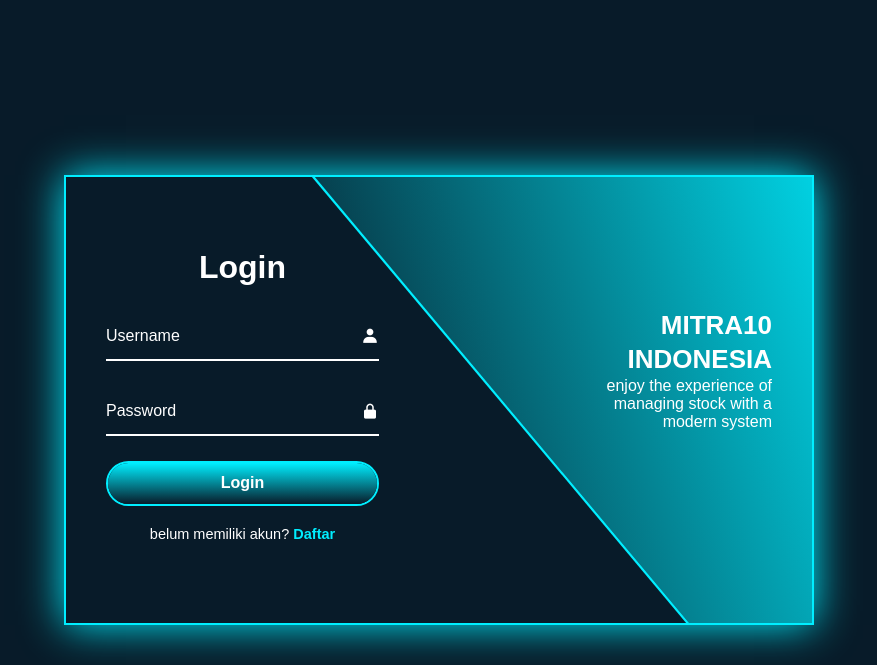
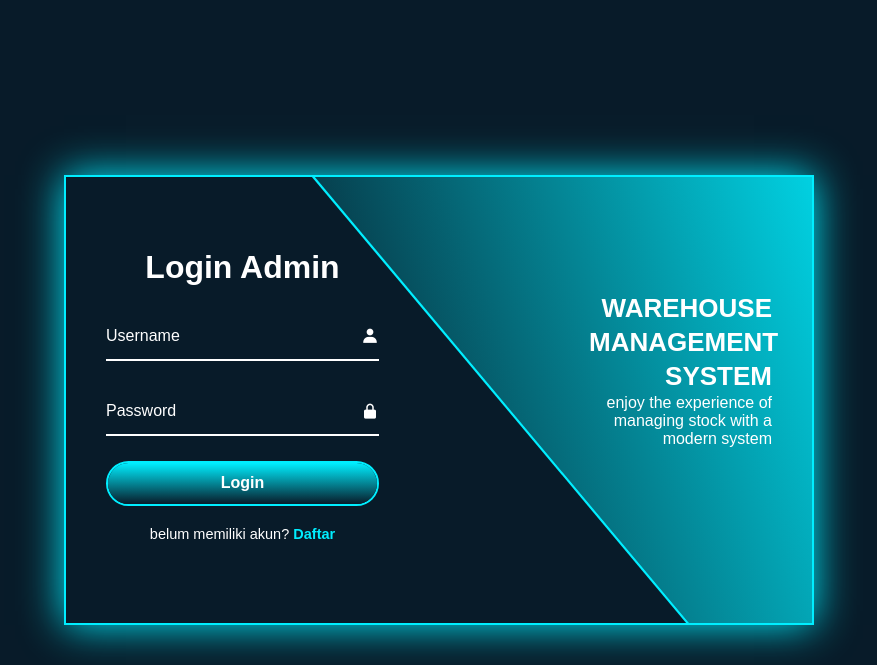
Before and after one commit to muhamadbachtiar-pixel/appkasir-drstrange, a PHP site: page /login/login.php in a window 1280 px wide. Shown: the top 665 px of the page, without its empty margins (201-1078 px from the left). Run offline with PHP 8.4, Linux system fonts and the light colour scheme; some web fonts are replaced.

Commit message:
login php

```diff
--- a/login/login.php
+++ b/login/login.php
@@ -1,6 +1,3 @@
-<!-- <?php
-    // include 'library/koneksi.php';
-    ?> -->
     <!DOCTYPE html>
     <html lang="en">
 
@@ -11,7 +8,6 @@
         <title>M10 - WMS</title>
         <link rel="stylesheet" href="../asset/css/style.css">
         <link href='https://unpkg.com/boxicons@2.1.4/css/boxicons.min.css' rel='stylesheet'>
-        <!-- <link href='asset/css/bootstrap.css' rel='stylesheet'> -->
     </head>
 
     <body>
@@ -21,7 +17,7 @@
             <span class="bg-animate2"></span>
 
             <div class="form-box login">
-                <h2 class="animation" style="--i:0; --j:17;">Login</h2>
+                <h2 class="animation" style="--i:0; --j:17;">Login Admin</h2>
                 <form action="#" method="POST">
                     <div class="input-box animation" style="--i:1; --j:18;">
                         <input type="username" name="username" required>
@@ -38,26 +34,9 @@
                         <p>belum memiliki akun? <a href="#" class="register-link">Daftar</a></p>
                     </div>
                 </form>
-
-                <?php
-                    // if (isset($_POST['btn'])) {
-                    //     $user = $_POST['username'];
-                    //     $pass = md5($_POST['password']);
-                    //     $result = mysqli_query($con, "SELECT*FROM tb_user WHERE username='$user' AND password ='$pass'");
-                    //     $row = mysqli_num_rows($result);
-                    //     $raql = mysqli_fetch_assoc($result);
-
-                    //     if ($row == 1) {
-                    //     // $_SESSION['username']=$result['email'];
-                    //         Echo "ber<script>alert(' berhasil');window.location.href='admin/index.php'</script>hasil";
-                    //     }else{
-                    //         echo "<script>alert('tidak berhasil')</script>";
-                    //     }
-                    // }
-                ?>
             </div>
             <div class="info-text login">
-                <h2 class="animation" style="--i:0; --j:17;">Mitra10 Indonesia</h2>
+                <h2 class="animation" style="--i:0; --j:17;">Warehouse Management System</h2>
                 <p class="animation" style="--i:1; --j:18;">enjoy the experience of managing stock with a modern system</p>
             </div>
 
@@ -83,26 +62,11 @@
                     <div class="logreg-link animation" style="--i:22; --j:5;">
                         <p>sudah memiliki akun? <a href="#" class="login-link">Login</a></p>
                     </div>
-
-                    <?php
-                        // if (isset($_POST['submit'])) {
-                        //     $user=$_POST['username'];
-                        //     $email=$_POST['email'];
-                        //     $pass=MD5($_POST['password']);
-
-                        //     $result = mysqli_query($con, "INSERT INTO tb_user VALUES('','$user','$email','$pass')");
-                        //     if ($result) {
-                        //         echo "berhasil";
-                        //     }else{
-                        //         echo "tidak berhasil";
-                        //     }
-                        // }
-                    ?>
                 </form>
             </div>
             <div class="info-text register">
-                <h2 class="animation" style="--i:17; --j:0;">Mitra10 Indonesia</h2>
-                <p class="animation" style="--i:18; --j:1;">Warehouse Management System Native</p>
+                <h2 class="animation" style="--i:17; --j:0;"></h2>
+                <p class="animation" style="--i:18; --j:1;">Warehouse Management System </p>
             </div>
 
         </div>
```
